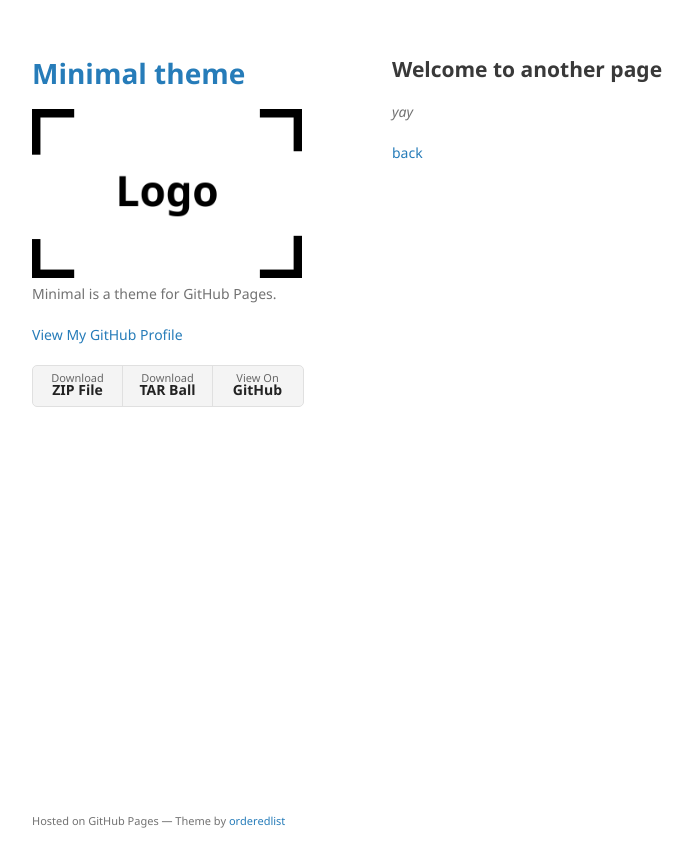
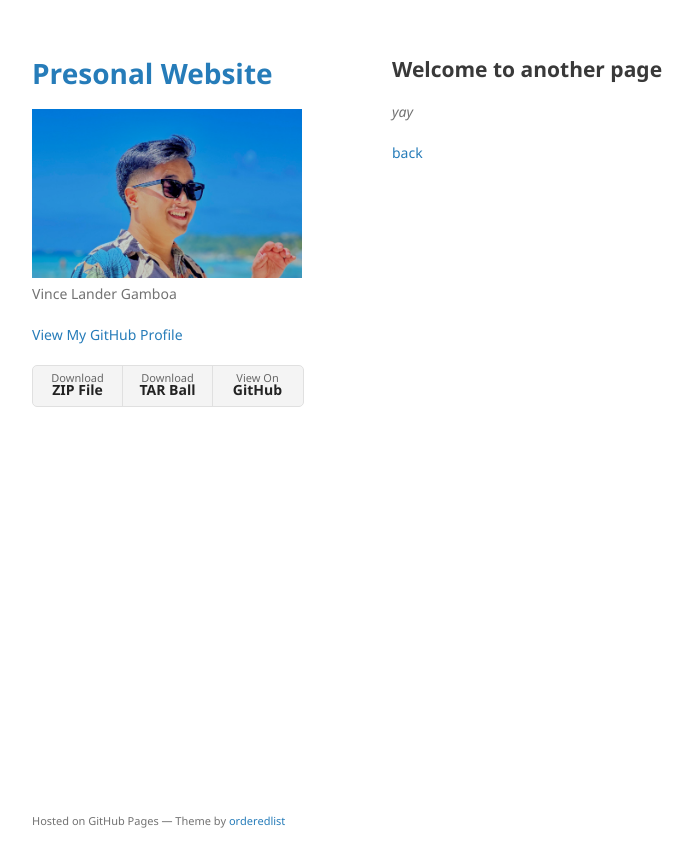
Before and after one commit to vincelander/vincelander.github.io, a Jekyll site: the page built from another-page.md, in a window 1280 px wide. Shown: the top 867 px of the page, without its empty margins (178-871 px from the left). Built offline with Jekyll 4.4.1, drawn with Linux system fonts in a browser that asks for light colours; our own code applies the rules of GitHub Pages for plain Markdown files.

Commit message:
update details

```diff
--- a/_config.yml
+++ b/_config.yml
@@ -1,6 +1,6 @@
-title: Minimal theme
-logo: /assets/img/logo.png
-description: Minimal is a theme for GitHub Pages.
+title: Presonal Website
+logo: /assets/img/logo.jpg
+description: Vince Lander Gamboa
 show_downloads: true
 google_analytics:
 theme: jekyll-theme-minimal
```
Also changed, not shown: index.md (+17 -2 lines), assets/img/logo.jpg (added), assets/img/logo2.png (renamed from assets/img/logo.png), assets/img/logo3.jpg (added).
